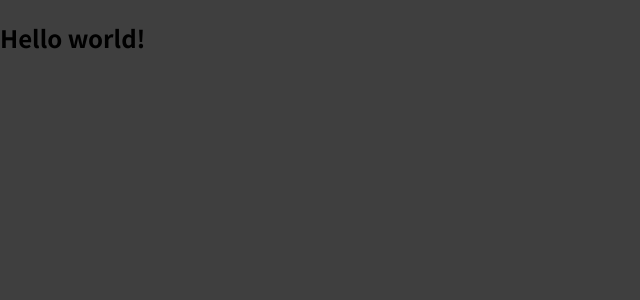
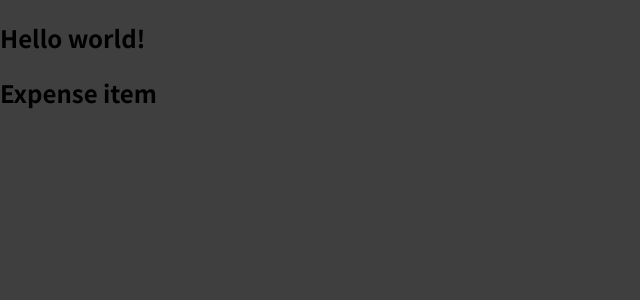
Before and after one commit to aibolit666/react-comlete-guide, a JavaScript app: page / in a window 1280 px wide. Shown: the top 300 px of the page, without its empty margins (0-640 px from the left). Built offline with nearby package versions, Linux system fonts and the light colour scheme.

Commit message:
feat: import first component to App

```diff
--- a/src/App.js
+++ b/src/App.js
@@ -1,7 +1,10 @@
+import ExpenseItem from "./components/ExpenseItem";
+
 function App() {
   return (
     <div>
       <h2>Hello world!</h2>
+      <ExpenseItem />
     </div>
   );
 }
```
Also changed, not shown: 1 other file (tests, documents, lock files or other folders).
